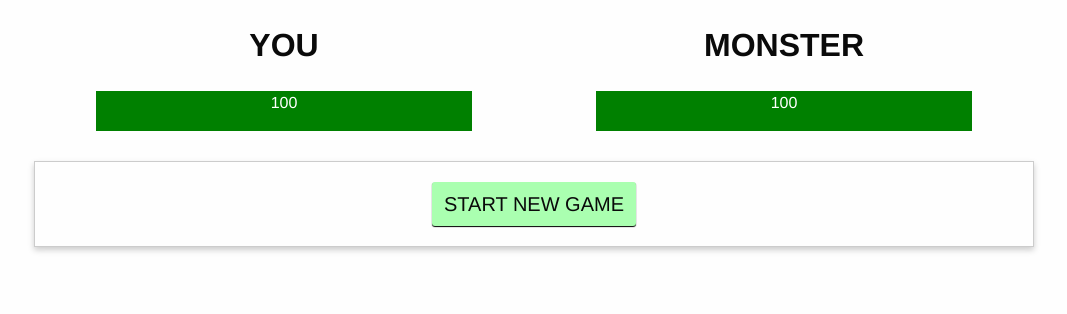
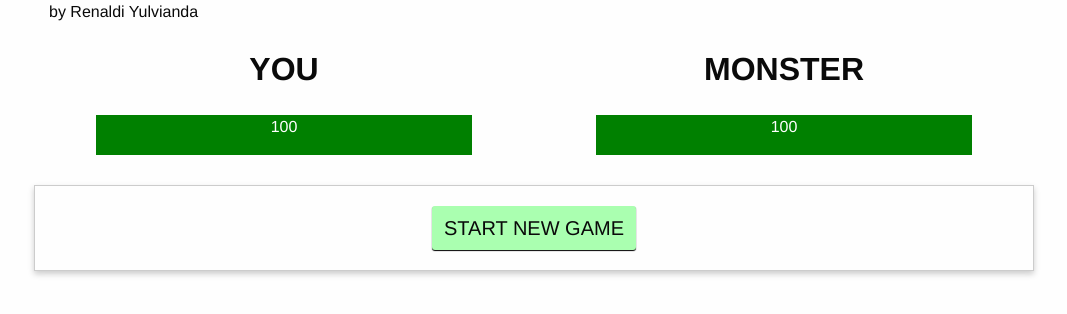
Before and after one commit to captainAldi/VueJS-The-Monster-Slayer, a plain HTML site: page index.html in a window 1280 px wide. Shown: the whole page, without its empty margins (106-1173 px from the left). Drawn offline with nearby package versions, Linux system fonts and the light colour scheme.

Commit message:
add name

```diff
--- a/index.html
+++ b/index.html
@@ -8,6 +8,11 @@
 </head>
 <body>
 <div id="app">
+    <section class="row">
+        <div class="small-12 columns">
+            by Renaldi Yulvianda
+        </div>
+    </section>
     <section class="row">
         <div class="small-6 columns">
             <h1 class="text-center">YOU</h1>
```
